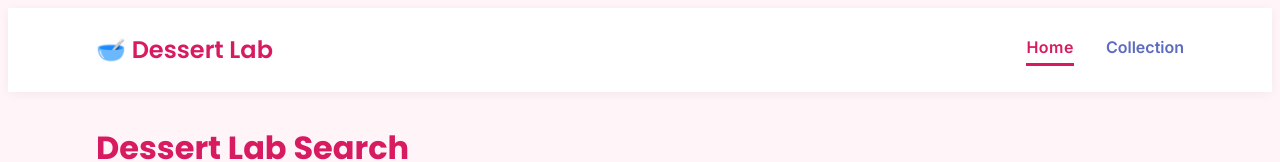
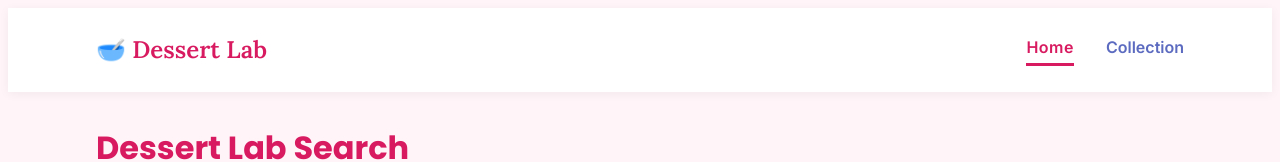
Before and after one commit to BytesOfStrength/dessert-lab, a React (Vite) app: page / in a window 1280 px wide. Shown: the top 162 px of the page. Built offline with nearby package versions, Linux system fonts and the light colour scheme; no server answers.

Commit message:
week-02-refactor-styles: Update styling of pages, Navbar, and Layout

```diff
--- a/index.html
+++ b/index.html
@@ -4,7 +4,7 @@
     <link rel="preconnect" href="https://fonts.googleapis.com" />
     <link rel="preconnect" href="https://fonts.gstatic.com" crossorigin />
     <link
-      href="https://fonts.googleapis.com/css2?family=Inter:wght@400;600&family=Poppins:wght@600;700&display=swap"
+      href="https://fonts.googleapis.com/css2?family=Inter:wght@400;600&family=Poppins:wght@600;700&family=Lora:wght@600&display=swap"
       rel="stylesheet"
     />
     <meta charset="UTF-8" />
--- a/src/App.css
+++ b/src/App.css
@@ -18,8 +18,9 @@
   padding: 1rem;
 }
 
-.home-header h1,
-.header h1 {
+/*.home-header h1,
+.header h1 {*/
+h1{
   font-size: 2rem;
   margin-bottom:0.5rem;
   color: var(--primary-color);
@@ -113,6 +114,9 @@
 .lab-status-bar{
   margin: 0.125rem;
 }
+.invalid-pg {
+ text-align: center;
+}
 .footer{
   text-align: center;
   padding:1.5rem;
--- a/src/features/DessertCard.module.css
+++ b/src/features/DessertCard.module.css
@@ -61,12 +61,13 @@
   font-weight: 600;
   border-radius: 6px;
   border: 1px solid #dfe6e9;
-  transition: background 0.2s;
+  transition: background-color 0.2s;
 }
 
 .favActive {
   background-color: #fff0f0 !important;
   border-color: #ff4757 !important;
+  border: blue 5px solid;
 }
 
 /*Responsive breakpoints*/
--- a/src/index.css
+++ b/src/index.css
@@ -1,6 +1,7 @@
 :root {
   --font-heading: 'Poppins', sans-serif;
   --font-body: 'Inter', sans-serif;
+  --font-logo: 'Lora', serif;
   --primary-color: #d81b60;
   --bg-light: #fff5f8;
   --text-main: #2d3436;
--- a/src/pages/NotFound.jsx
+++ b/src/pages/NotFound.jsx
@@ -1,7 +1,7 @@
 import { Link } from 'react-router';
 function NotFound() {
   return (
-    <div>
+    <div className="invalid-pg">
       <h1>Page Not Found</h1>
       <p>Uh Oh! No recipes here.</p>
       <Link to="/">Return Home</Link>
--- a/src/shared/Layout.jsx
+++ b/src/shared/Layout.jsx
@@ -1,3 +1,4 @@
+import "../App.css";
 function Layout({ children }) {
   return (
     <div className="page-wrapper">
--- a/src/shared/Navbar.jsx
+++ b/src/shared/Navbar.jsx
@@ -1,5 +1,6 @@
 import { NavLink } from 'react-router';
 import styles from './Navbar.module.css';
+import '../App.css';
 
 function Navbar() {
   return (
--- a/src/shared/Navbar.module.css
+++ b/src/shared/Navbar.module.css
@@ -11,7 +11,7 @@
 }
 
 .logo {
-  font-family: var(--font-heading);
+  font-family: var(--font-logo);
   font-size: 1.5rem;
   color: var(--primary-color);
 }
```
